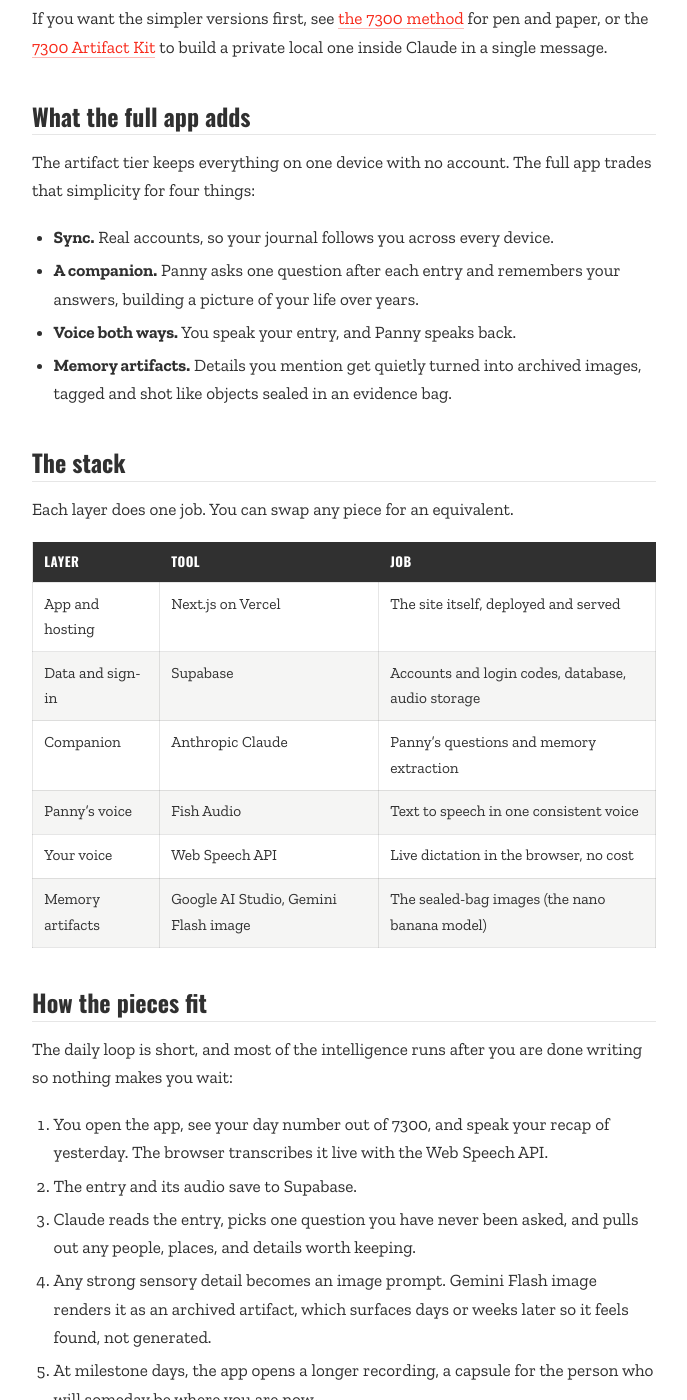
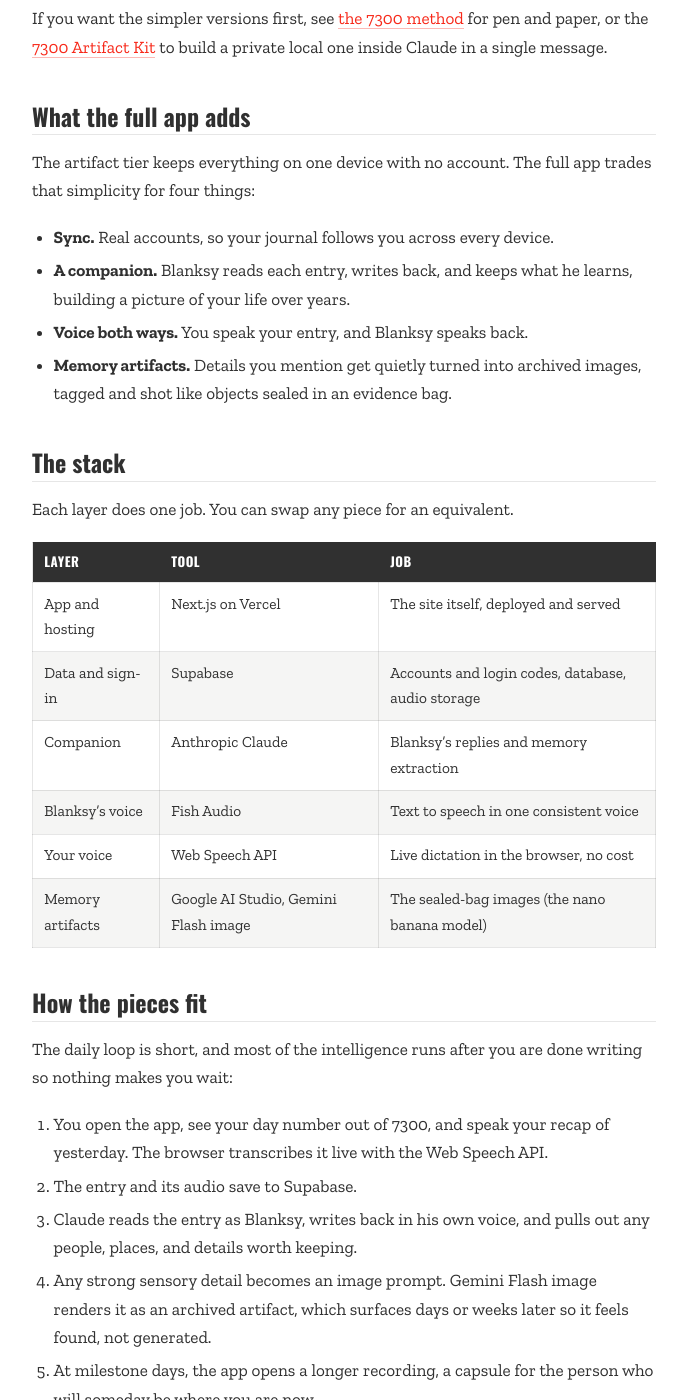
Before and after one commit to andomccall/love-ando, a Jekyll site: the page built from 7300-full-app.md, in a window 1280 px wide and 1400 px high, scrolled down 502 px. Shown: the whole window, without its empty margins (296-983 px from the left). Built offline with Jekyll 4.4.1, drawn with Linux system fonts in a browser that asks for light colours; our own code applies the rules of GitHub Pages for plain Markdown files.

Commit message:
content(7300-full-app): retire Panny, describe Blanksy companion (#14)
The full-app page still described the retired 'Panny asks one question' companion.
Blanksy is the live companion: reads each entry, writes back, keeps what he learns.
(Fix was authored earlier and sitting uncommitted; landing it independently to main.)

Co-authored-by: Claude Opus 4.8 <noreply@anthropic.com>

```diff
--- a/7300-full-app.md
+++ b/7300-full-app.md
@@ -15,9 +15,9 @@ The artifact tier keeps everything on one device with no account. The full app
 trades that simplicity for four things:
 
 - **Sync.** Real accounts, so your journal follows you across every device.
-- **A companion.** Panny asks one question after each entry and remembers your
-  answers, building a picture of your life over years.
-- **Voice both ways.** You speak your entry, and Panny speaks back.
+- **A companion.** Blanksy reads each entry, writes back, and keeps what he
+  learns, building a picture of your life over years.
+- **Voice both ways.** You speak your entry, and Blanksy speaks back.
 - **Memory artifacts.** Details you mention get quietly turned into archived
   images, tagged and shot like objects sealed in an evidence bag.
 
@@ -29,8 +29,8 @@ Each layer does one job. You can swap any piece for an equivalent.
 | ---------------- | --------------------------------------- | ------------------------------------------- |
 | App and hosting  | Next.js on Vercel                       | The site itself, deployed and served        |
 | Data and sign-in | Supabase                                | Accounts and login codes, database, audio storage |
-| Companion        | Anthropic Claude                        | Panny's questions and memory extraction     |
-| Panny's voice    | Fish Audio                              | Text to speech in one consistent voice      |
+| Companion        | Anthropic Claude                        | Blanksy's replies and memory extraction     |
+| Blanksy's voice  | Fish Audio                              | Text to speech in one consistent voice      |
 | Your voice       | Web Speech API                          | Live dictation in the browser, no cost      |
 | Memory artifacts | Google AI Studio, Gemini Flash image    | The sealed-bag images (the nano banana model) |
 
@@ -42,8 +42,8 @@ writing so nothing makes you wait:
 1. You open the app, see your day number out of 7300, and speak your recap of
    yesterday. The browser transcribes it live with the Web Speech API.
 2. The entry and its audio save to Supabase.
-3. Claude reads the entry, picks one question you have never been asked, and pulls
-   out any people, places, and details worth keeping.
+3. Claude reads the entry as Blanksy, writes back in his own voice, and pulls out
+   any people, places, and details worth keeping.
 4. Any strong sensory detail becomes an image prompt. Gemini Flash image renders
    it as an archived artifact, which surfaces days or weeks later so it feels
    found, not generated.
```
